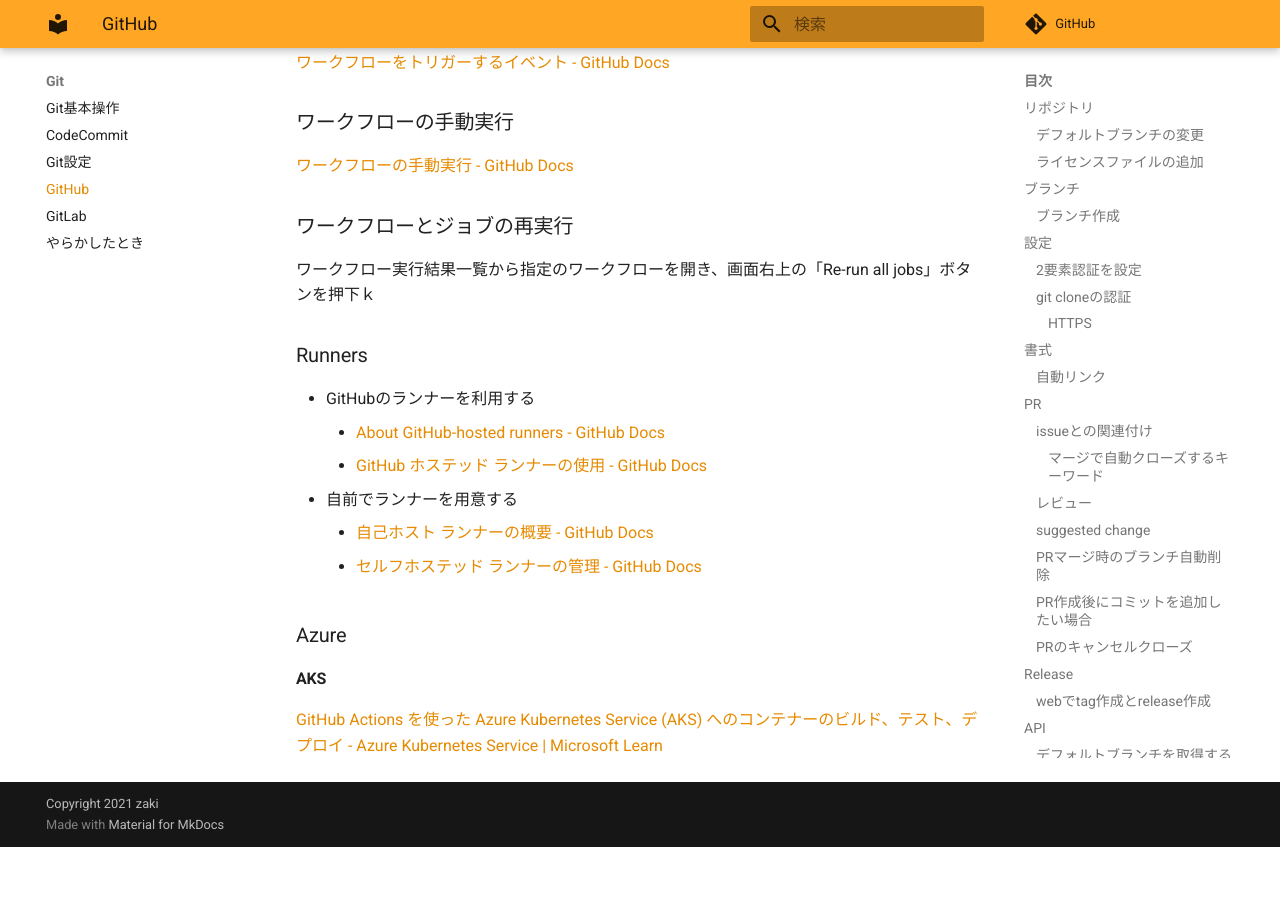
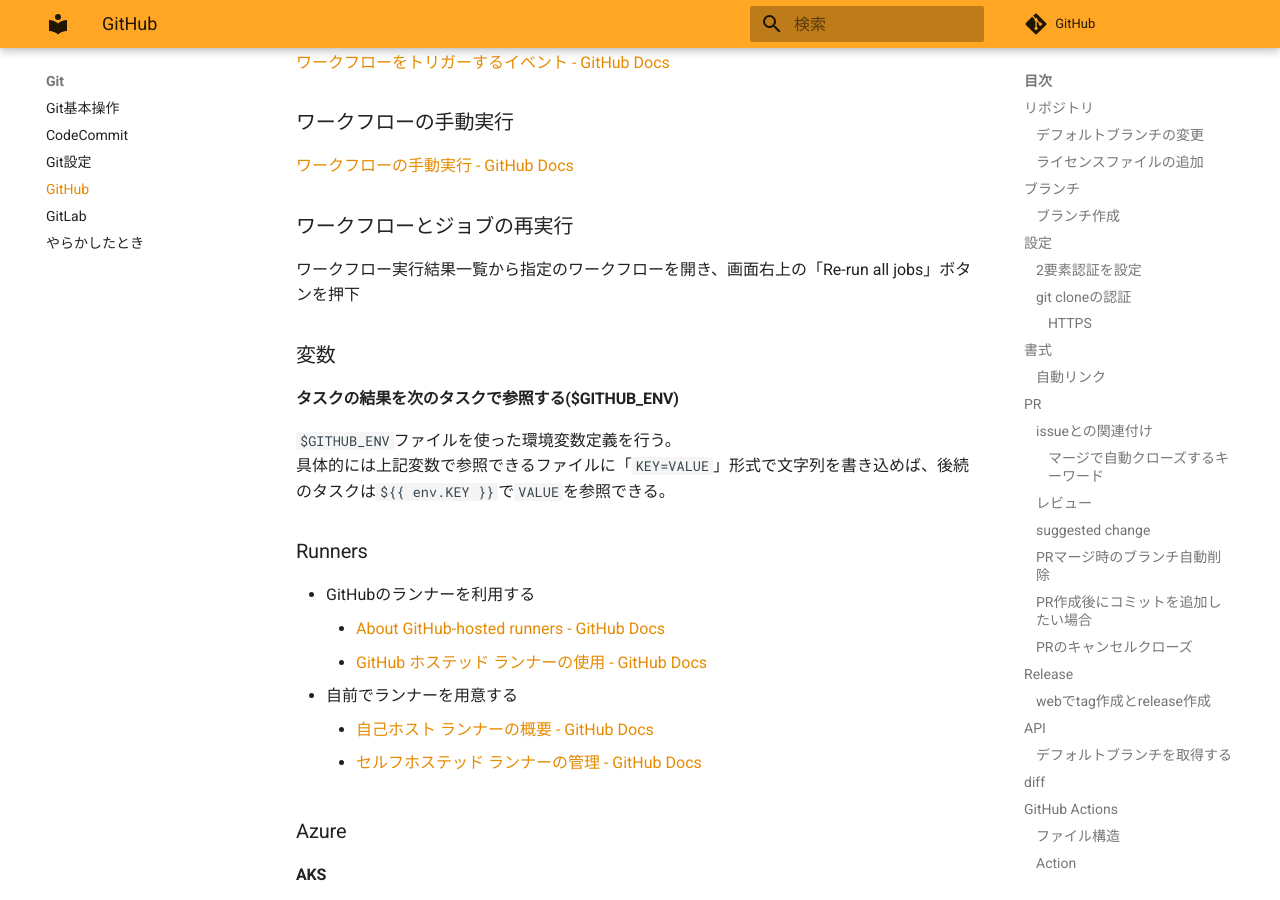
Before and after one commit to zaki-lknr/docs, an MkDocs documentation site: the page built from docs/Git/github.md, in a window 1280 px wide and 900 px high, scrolled down 5675 px. Built offline with MkDocs 1.6.1 and Material for MkDocs 9.7.7, drawn with Linux system fonts in a browser that asks for light colours; comment, search, counter and statistics services are not loaded; before the commit the page ends 6522 px from its top, so only the background shows below that.

Commit message:
add: git/github: GITHUB_ENVによる変数共有

```diff
--- a/docs/Git/github.md
+++ b/docs/Git/github.md
@@ -232,7 +232,14 @@ jobs:
 
 ### ワークフローとジョブの再実行
 
-ワークフロー実行結果一覧から指定のワークフローを開き、画面右上の「Re-run all jobs」ボタンを押下ｋ
+ワークフロー実行結果一覧から指定のワークフローを開き、画面右上の「Re-run all jobs」ボタンを押下
+
+### 変数
+
+#### タスクの結果を次のタスクで参照する($GITHUB_ENV)
+
+`$GITHUB_ENV`ファイルを使った環境変数定義を行う。
+具体的には上記変数で参照できるファイルに「`KEY=VALUE`」形式で文字列を書き込めば、後続のタスクは`${{ env.KEY }}`で`VALUE`を参照できる。
 
 ### Runners
 
```
